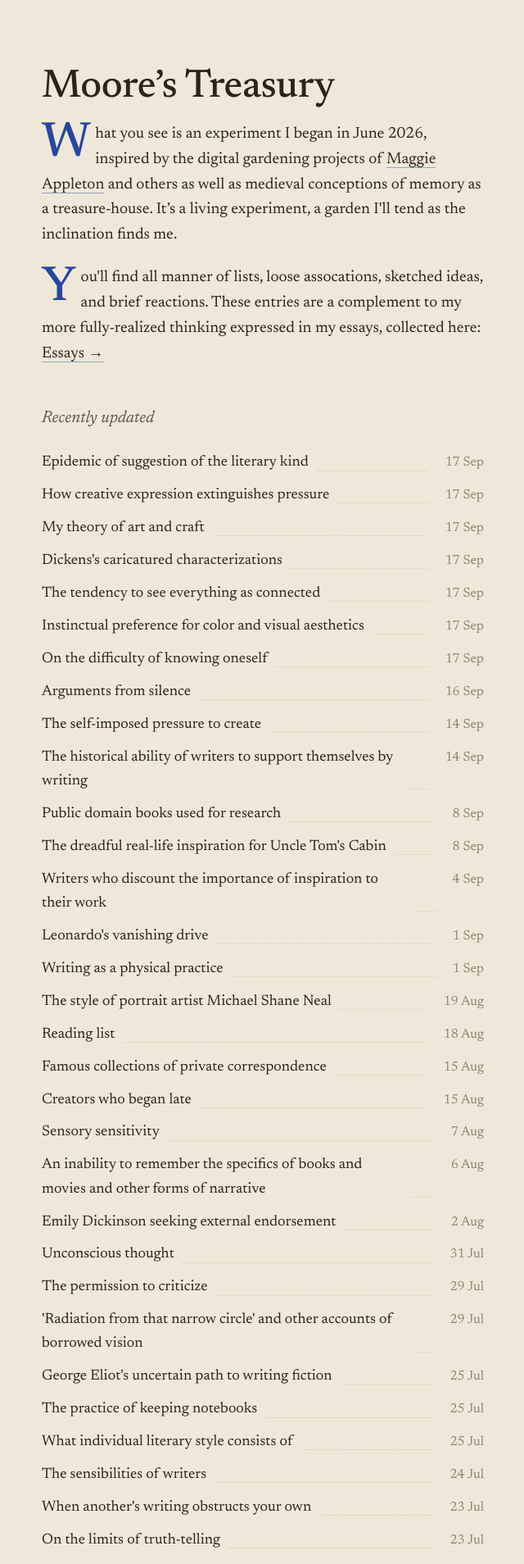
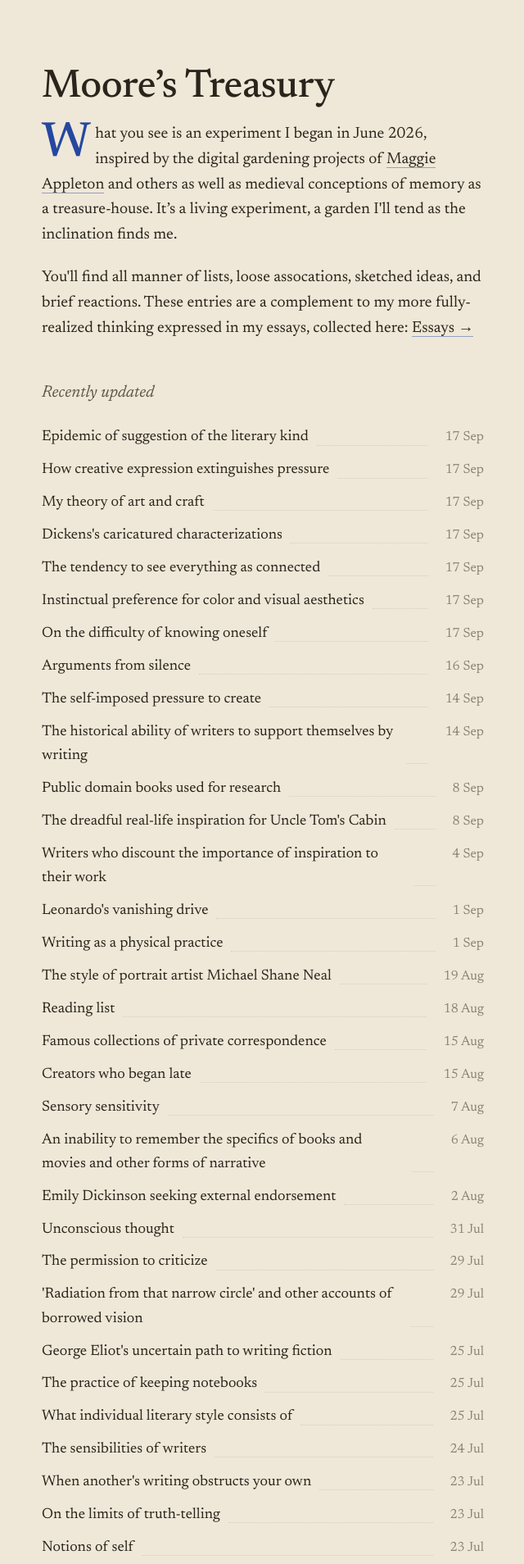
Before and after one commit to lauramoorewrites-del/treasury, a Jekyll site: the page built from index.md, in a window 1280 px wide. Shown: the top 1908 px of the page at 82% size, without its empty margins (319-959 px from the left). Built offline with Jekyll 4.4.1, drawn with Linux system fonts in a browser that asks for light colours.

Commit message:
Scope drop cap to first intro paragraph only
Co-Authored-By: Claude Opus 4.6 (1M context) <noreply@anthropic.com>

```diff
--- a/assets/style.css
+++ b/assets/style.css
@@ -102,7 +102,7 @@ pre{ overflow-x: auto; padding: 0.9rem 1rem; border: 1px solid var(--rule); bord
 
 /* homepage intro + drop cap */
 .intro{ font-size: 1.06rem; }
-.card-index .intro::first-letter{ float: left; font-size: 3.15em; line-height: 0.82;
+.card-index .intro:first-of-type::first-letter{ float: left; font-size: 3.15em; line-height: 0.82;
   padding: 0.06em 0.09em 0 0; color: var(--accent); font-weight: 500; }
 
 /* section labels (italic serif, no mono/caps) */
```
